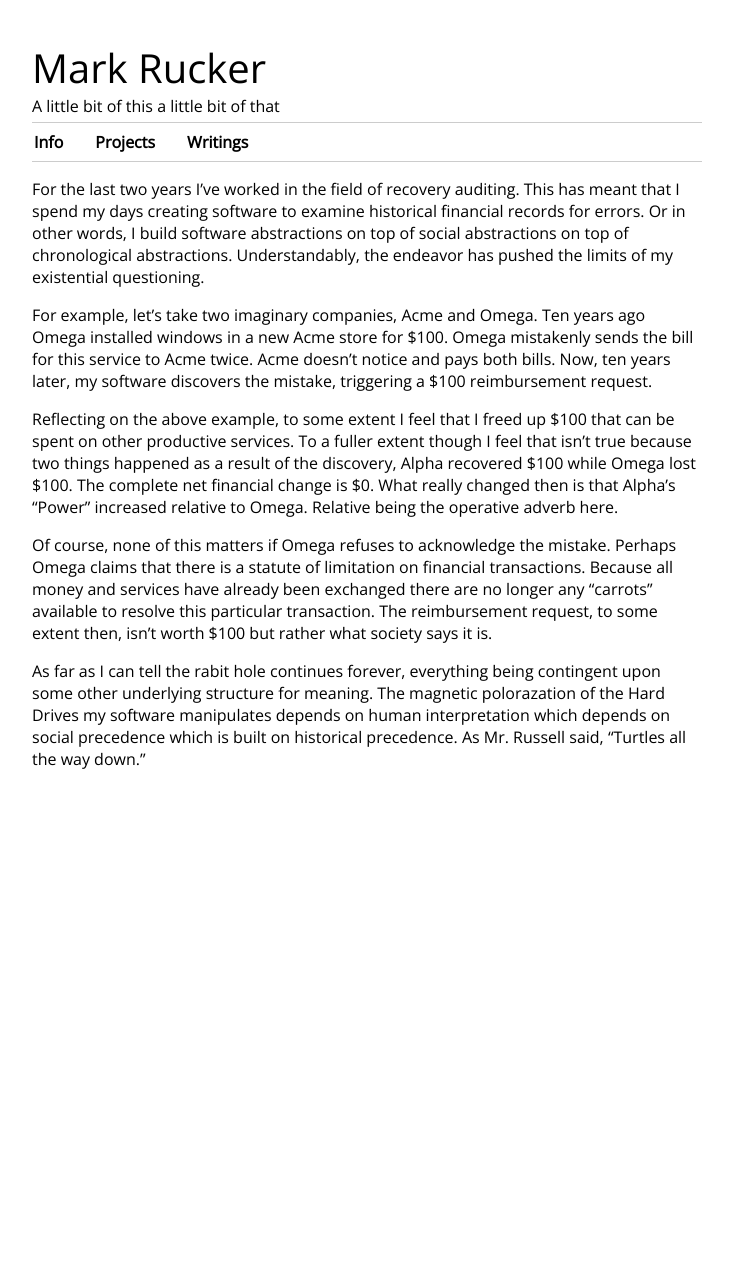
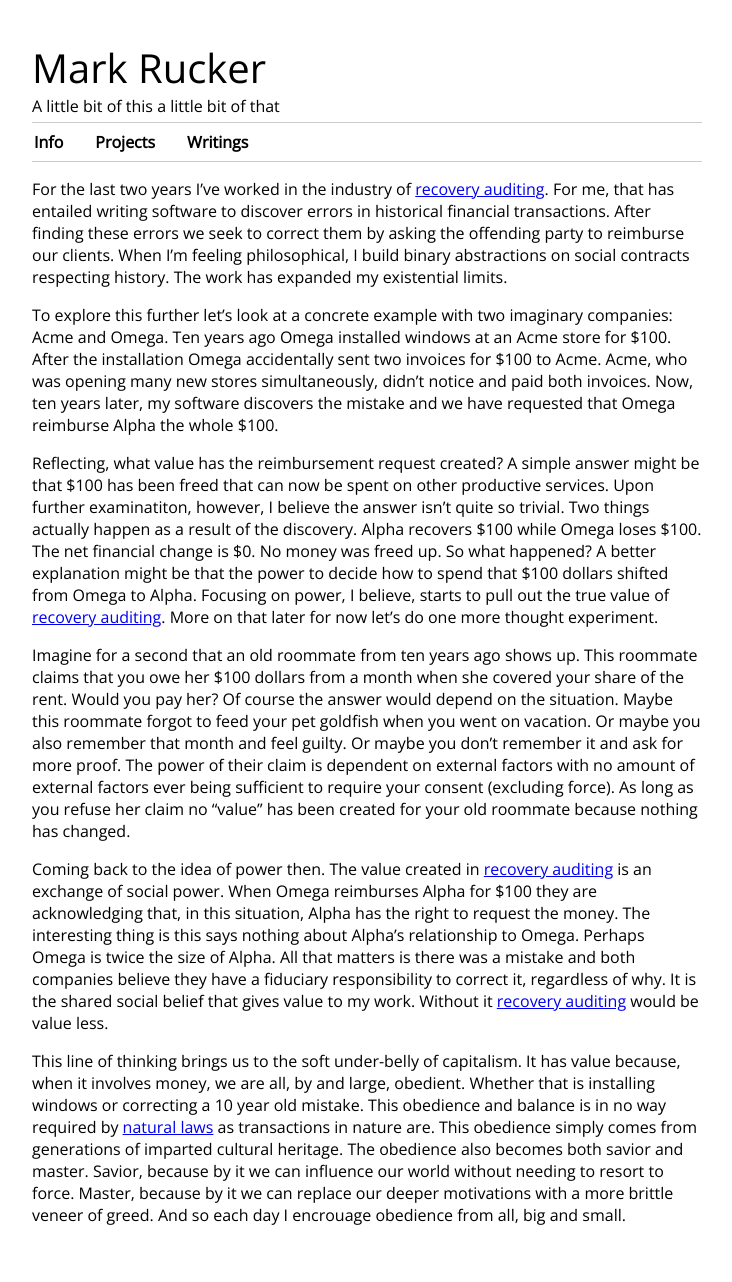
Before and after one commit to mrucker/mrucker.github.io, a Jekyll site: the page built from _posts/2015-11-27-Whats-100-Between-Friends.md, in a window 1280 px wide. Shown: the whole page, without its empty margins (273-1005 px from the left). Built offline with Jekyll 4.4.1, drawn with Linux system fonts in a browser that asks for light colours; nearby versions of some CDN libraries; before the commit the page ends 900 px from its top, so only the background shows below that.

Commit message:
revision

```diff
--- a/_posts/2015-11-27-Whats-100-Between-Friends.md
+++ b/_posts/2015-11-27-Whats-100-Between-Friends.md
@@ -2,12 +2,17 @@
 layout: post
 title : What's A $100 Between Friends
 ---
-For the last two years I've worked in the field of recovery auditing. This has meant that I spend my days creating software to examine historical financial records for errors. Or in other words, I build software abstractions on top of social abstractions on top of chronological abstractions. Understandably, the endeavor has pushed the limits of my existential questioning.
+For the last two years I've worked in the industry of [recovery auditing][1]. For me, that has entailed writing software to discover errors in historical financial transactions. After finding these errors we seek to correct them by asking the offending party to reimburse our clients. When I'm feeling philosophical, I build binary abstractions on social contracts respecting history. The work has expanded my existential limits.
 
-For example, let's take two imaginary companies, Acme and Omega. Ten years ago Omega installed windows in a new Acme store for $100. Omega mistakenly sends the bill for this service to Acme twice. Acme doesn't notice and pays both bills. Now, ten years later, my software discovers the mistake, triggering a $100 reimbursement request.
+To explore this further let's look at a concrete example with two imaginary companies: Acme and Omega. Ten years ago Omega installed windows at an Acme store for $100. After the installation Omega accidentally sent two invoices for $100 to Acme. Acme, who was opening many new stores simultaneously, didn't notice and paid both invoices. Now, ten years later, my software discovers the mistake and we have requested that Omega reimburse Alpha the whole $100.
 
-Reflecting on the above example, to some extent I feel that I freed up $100 that can be spent on other productive services. To a fuller extent though I feel that isn't true because two things happened as a result of the discovery, Alpha recovered $100 while Omega lost $100. The complete net financial change is $0. What really changed then is that Alpha's "Power" increased relative to Omega. Relative being the operative adverb here.
+Reflecting, what value has the reimbursement request created? A simple answer might be that $100 has been freed that can now be spent on other productive services. Upon further examinatiton, however, I believe the answer isn't quite so trivial. Two things actually happen as a result of the discovery. Alpha recovers $100 while Omega loses $100. The net financial change is $0. No money was freed up. So what happened? A better explanation might be that the power to decide how to spend that $100 dollars shifted from Omega to Alpha. Focusing on power, I believe, starts to pull out the true value of [recovery auditing][1]. More on that later for now let's do one more thought experiment.
 
-Of course, none of this matters if Omega refuses to acknowledge the mistake. Perhaps Omega claims that there is a statute of limitation on financial transactions. Because all money and services have already been exchanged there are no longer any "carrots" available to resolve this particular transaction. The reimbursement request, to some extent then, isn't worth $100 but rather what society says it is.
+Imagine for a second that an old roommate from ten years ago shows up. This roommate claims that you owe her $100 dollars from a month when she covered your share of the rent. Would you pay her? Of course the answer would depend on the situation. Maybe this roommate forgot to feed your pet goldfish when you went on vacation. Or maybe you also remember that month and feel guilty. Or maybe you don't remember it and ask for more proof. The power of their claim is dependent on external factors with no amount of external factors ever being sufficient to require your consent (excluding force). As long as you refuse her claim no "value" has been created for your old roommate because nothing has changed.
 
-As far as I can tell the rabit hole continues forever, everything being contingent upon some other underlying structure for meaning. The magnetic polorazation of the Hard Drives my software manipulates depends on human interpretation which depends on social precedence which is built on historical precedence. As Mr. Russell said, "Turtles all the way down."
+Coming back to the idea of power then. The value created in [recovery auditing][1] is an exchange of social power. When Omega reimburses Alpha for $100 they are acknowledging that, in this situation, Alpha has the right to request the money. The interesting thing is this says nothing about Alpha's relationship to Omega. Perhaps Omega is twice the size of Alpha. All that matters is there was a mistake and both companies believe they have a fiduciary responsibility to correct it, regardless of why. It is the shared social belief that gives value to my work. Without it [recovery auditing][1] would be value less.
+
+This line of thinking brings us to the soft under-belly of capitalism. It has value because, when it involves money, we are all, by and large, obedient. Whether that is installing windows or correcting a 10 year old mistake. This obedience and balance is in no way required by [natural laws][2] as transactions in nature are. This obedience simply comes from generations of imparted cultural heritage. The obedience also becomes both savior and master. Savior, because by it we can influence our world without needing to resort to force. Master, because by it we can replace our deeper motivations with a more brittle veneer of greed. And so each day I encrouage obedience from all, big and small.
+
+[1]: https://en.wikipedia.org/wiki/Recovery_Auditing
+[2]: https://en.wikipedia.org/wiki/First_law_of_thermodynamics
```
